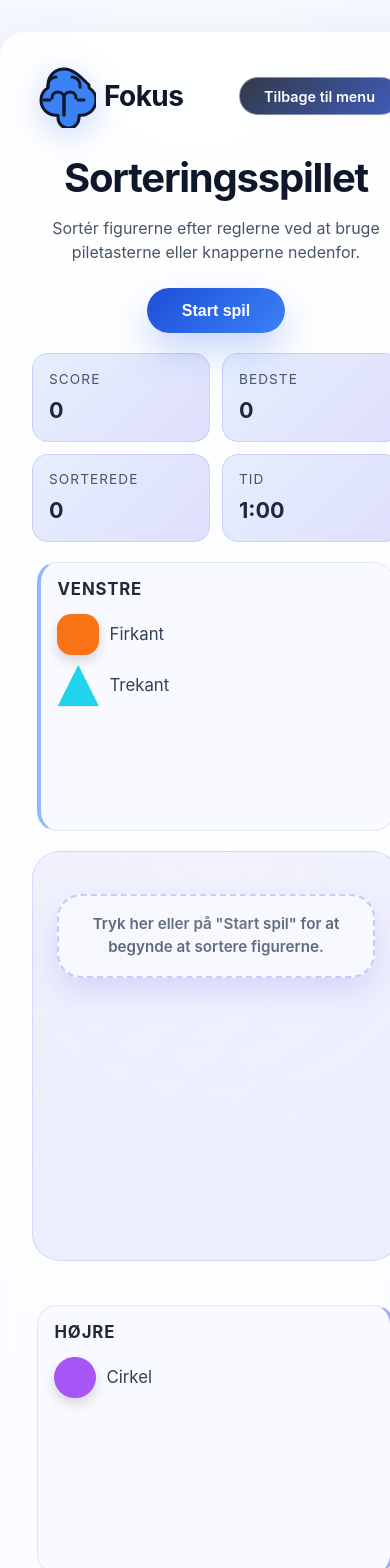
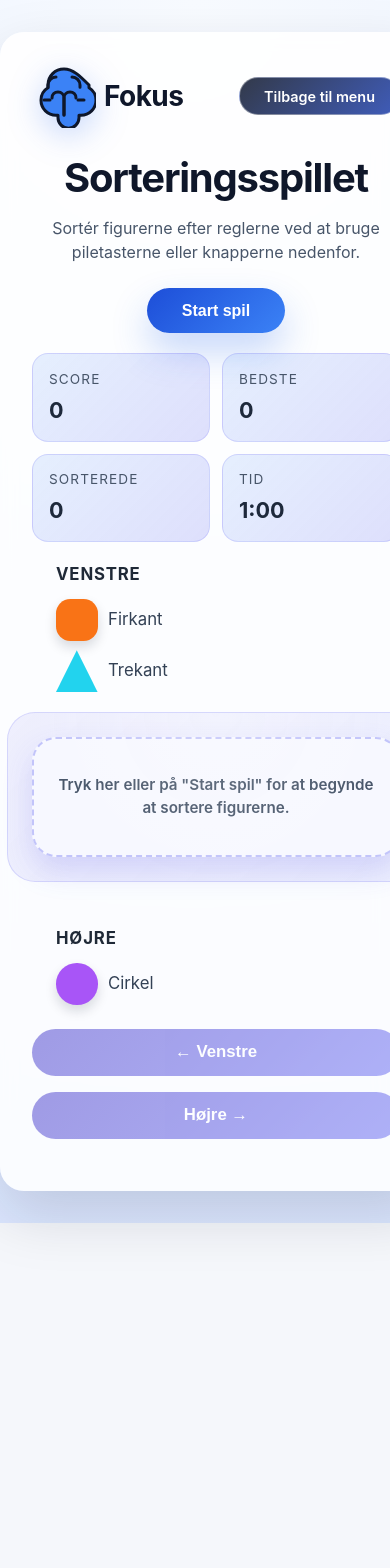
Before and after one commit to konradschantz/Fokus, a React (Vite) app: page /sorting in a window 390 px wide. Shown: the top 1568 px of the page. After the commit the page ends 1223 px from the top, so only its background shows below. Built offline with nearby package versions, Linux system fonts and the light colour scheme.

Commit message:
Improve sorting placeholder click area and dark contrast

```diff
--- a/src/games/sorting/SortingGame.css
+++ b/src/games/sorting/SortingGame.css
@@ -52,31 +52,29 @@
 }
 
 .sorting-game__play-area {
-  display: flex;
-  align-items: stretch;
+  display: grid;
+  grid-template-columns: minmax(200px, 240px) minmax(280px, 1fr) minmax(200px, 240px);
+  align-items: start;
   justify-content: center;
   gap: clamp(1rem, 4vw, 3rem);
   margin-bottom: clamp(1.5rem, 4vw, 2.5rem);
-  flex-wrap: wrap;
 }
 
 .sorting-game__rule-column {
-  background: rgba(248, 250, 255, 0.85);
-  border: 1px solid rgba(148, 163, 184, 0.22);
-  border-radius: 1.25rem;
-  padding: clamp(1rem, 2.8vw, 1.4rem) clamp(1.1rem, 3vw, 1.6rem);
   display: flex;
   flex-direction: column;
   gap: 0.75rem;
-  flex: 0 1 240px;
+  align-self: start;
+  background: none;
+  border: none;
+  padding: 0;
+  max-width: 240px;
+  width: 100%;
 }
 
-.sorting-game__rule-column--left {
-  border-left: 4px solid rgba(59, 130, 246, 0.55);
-}
-
+.sorting-game__rule-column--left,
 .sorting-game__rule-column--right {
-  border-right: 4px solid rgba(99, 102, 241, 0.55);
+  border: none;
 }
 
 .sorting-game__rule-title {
@@ -134,6 +132,8 @@
   overflow: visible;
   flex: 1 1 360px;
   max-width: min(100%, 460px);
+  justify-self: center;
+  width: 100%;
 }
 
 .sorting-game__queue--hidden {
@@ -171,18 +171,20 @@
   border: 2px dashed rgba(99, 102, 241, 0.35);
   border-radius: 1.5rem;
   box-shadow: 0 14px 30px rgba(79, 70, 229, 0.18);
+  box-sizing: border-box;
   color: #475569;
   cursor: pointer;
-  display: inline-flex;
+  display: flex;
   font: inherit;
   font-size: clamp(0.95rem, 2.3vw, 1.05rem);
   font-weight: 600;
   justify-content: center;
   line-height: 1.5;
-  max-width: min(100%, 22rem);
   padding: clamp(1.1rem, 3vw, 1.4rem) clamp(1.4rem, 4vw, 2.1rem);
   text-align: center;
   transition: transform 0.2s ease, box-shadow 0.2s ease, border-color 0.2s ease, background 0.2s ease;
+  width: 100%;
+  height: 100%;
 }
 
 .sorting-game__queue-placeholder:hover,
@@ -426,20 +428,21 @@
 
 /* Animations removed because queue positioning relies on inline transforms */
 
-@media (max-width: 640px) {
-  .sorting-game {
-    padding-bottom: 2rem;
-  }
-
+@media (max-width: 900px) {
   .sorting-game__play-area {
-    flex-direction: column;
-    align-items: center;
+    grid-template-columns: minmax(0, 1fr);
+    justify-items: center;
     gap: 1.25rem;
   }
 
   .sorting-game__rule-column {
-    padding: 0.85rem 1rem;
-    width: min(100%, 320px);
+    max-width: 320px;
+  }
+}
+
+@media (max-width: 640px) {
+  .sorting-game {
+    padding-bottom: 2rem;
   }
 
   .sorting-game__control-button {
@@ -467,8 +470,8 @@
   }
 
   .sorting-game__rule-column {
-    background: rgba(30, 41, 59, 0.85);
-    border-color: rgba(148, 163, 184, 0.28);
+    background: none;
+    border-color: transparent;
   }
 
   .sorting-game__rule-title {
@@ -489,7 +492,31 @@
   }
 
   .sorting-game__queue-placeholder {
-    color: #cbd5f5;
+    background: rgba(15, 23, 42, 0.82);
+    border-color: rgba(129, 140, 248, 0.45);
+    box-shadow: 0 18px 40px rgba(15, 23, 42, 0.55);
+    color: #e2e8f0;
+  }
+
+  .sorting-game__queue-placeholder:hover,
+  .sorting-game__queue-placeholder:focus-visible {
+    background: rgba(30, 41, 59, 0.88);
+    border-color: rgba(165, 180, 252, 0.65);
+    box-shadow: 0 26px 52px rgba(15, 23, 42, 0.58);
+  }
+
+  .sorting-game__queue-placeholder:disabled {
+    background: rgba(15, 23, 42, 0.72);
+    border-color: rgba(148, 163, 184, 0.35);
+    box-shadow: 0 16px 34px rgba(15, 23, 42, 0.5);
+    color: rgba(203, 213, 225, 0.85);
+    opacity: 0.85;
+  }
+
+  .sorting-game__queue-placeholder:disabled:hover {
+    background: rgba(15, 23, 42, 0.72);
+    border-color: rgba(148, 163, 184, 0.35);
+    box-shadow: 0 16px 34px rgba(15, 23, 42, 0.5);
   }
 
   .sorting-game__control-button {
```
